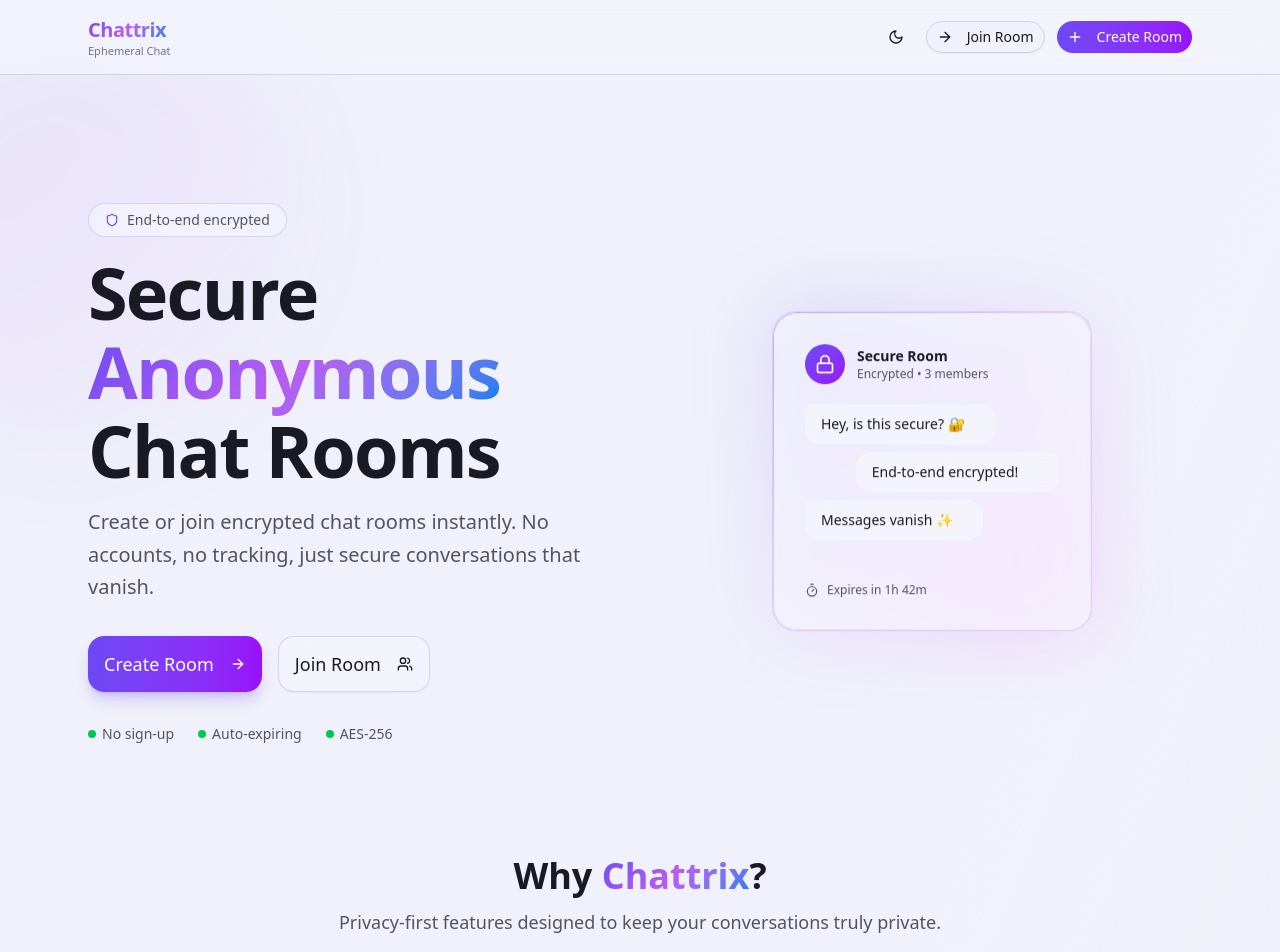
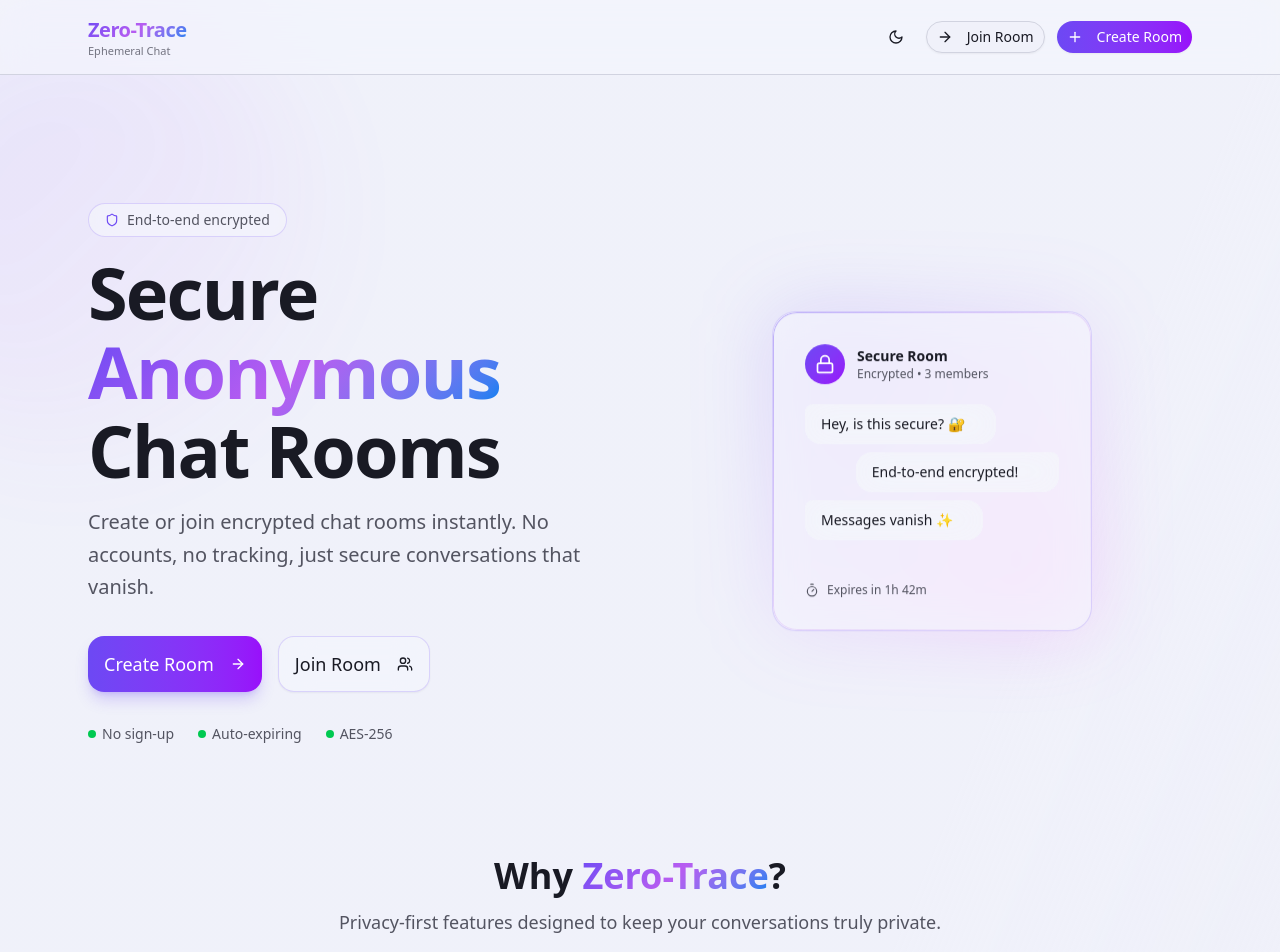
Before and after one commit to Malaviya24/Zero-Trace, a React (Vite) app: page / in a window 1280 px wide. Shown: the top 952 px of the page. Built offline with nearby package versions, Linux system fonts and the light colour scheme; no server answers; what @convex-dev/auth would draw is missing.

Commit message:
Resize_header_logo_to_2x_larger

```diff
--- a/src/pages/Landing.tsx
+++ b/src/pages/Landing.tsx
@@ -100,7 +100,7 @@ export default function Landing() {
   const faqs = [
     {
       question: "Do I need to create an account?",
-      answer: "No. Chattrix is anonymous by default. Create a room and share the link—no sign-up required.",
+      answer: "No. Zero-Trace is anonymous by default. Create a room and share the link—no sign-up required.",
     },
     {
       question: "Are messages end-to-end encrypted?",
@@ -175,7 +175,7 @@ export default function Landing() {
           >
             <div className="flex flex-col items-start leading-tight">
               <span className="font-extrabold text-xl tracking-tight gradient-text">
-                Chattrix
+                Zero-Trace
               </span>
               <span className="text-[11px] text-muted-foreground/80">Ephemeral Chat</span>
             </div>
@@ -438,7 +438,7 @@ export default function Landing() {
       >
         <div className="text-center mb-12">
           <h2 className="text-3xl sm:text-4xl font-bold mb-3">
-            Why <span className="gradient-text">Chattrix</span>?
+            Why <span className="gradient-text">Zero-Trace</span>?
           </h2>
           <p className="text-muted-foreground text-lg max-w-2xl mx-auto">
             Privacy-first features designed to keep your conversations truly private.
@@ -604,11 +604,11 @@ export default function Landing() {
         className="border-t border-primary/10"
       >
         <div className="max-w-6xl mx-auto px-4 sm:px-6 py-6 flex flex-col sm:flex-row items-center justify-between gap-3">
-          <span className="font-bold gradient-text text-sm">Chattrix</span>
+          <span className="font-bold gradient-text text-sm">Zero-Trace</span>
           <p className="text-xs text-muted-foreground text-center">
             Built with privacy in mind. No tracking, no analytics, no data collection.
           </p>
-          <p className="text-xs text-muted-foreground">© 2025 Chattrix</p>
+          <p className="text-xs text-muted-foreground">© 2025 Zero-Trace</p>
         </div>
       </motion.footer>
 
```
